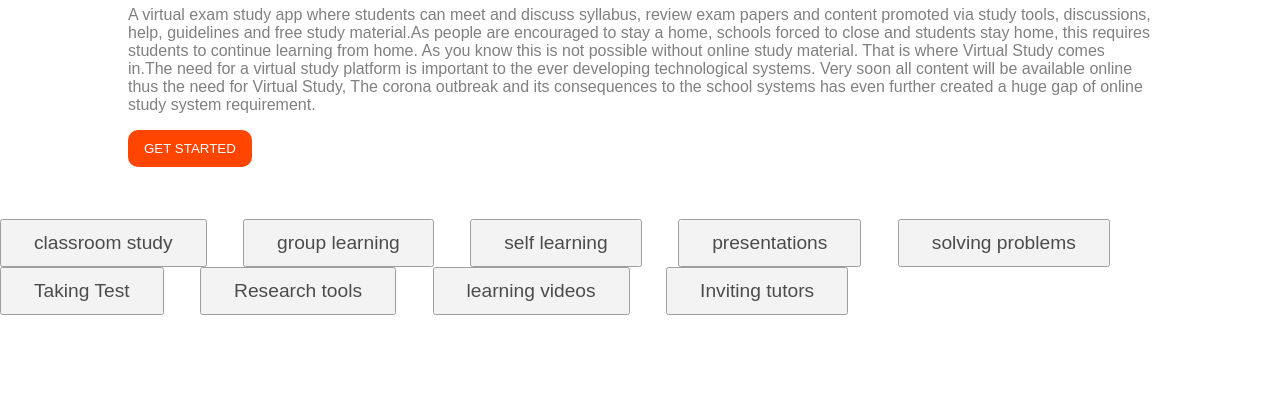
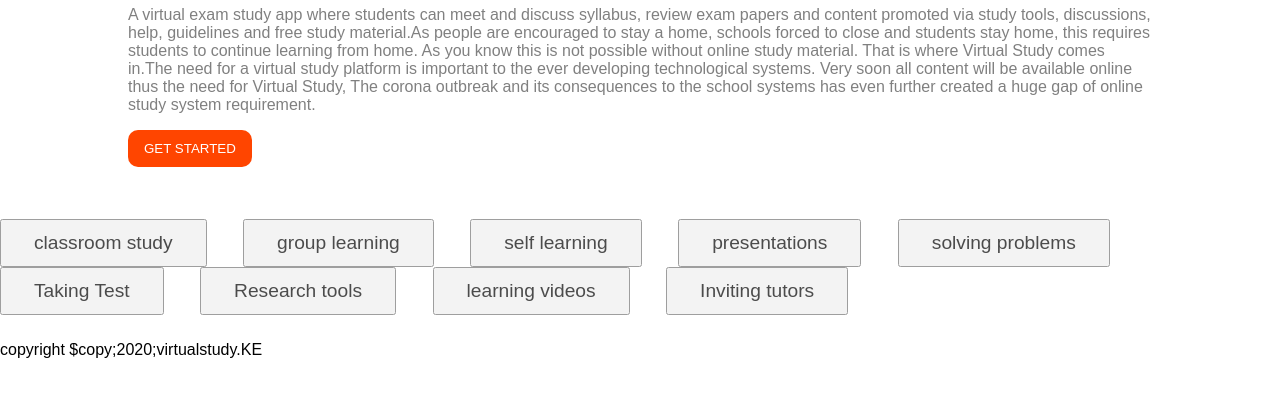
Before and after one commit to l-beep/virtualstudy-KE, a plain HTML site: page template.html in a window 1280 px wide. Shown: the part 286-682 px from the top of the page. Drawn offline with Linux system fonts and the light colour scheme; files whose address does not match are found by name.

Commit message:
add footer to the template.html

```diff
--- a/template.html
+++ b/template.html
@@ -43,6 +43,9 @@ The corona outbreak and its consequences to the school systems has even further
     <button>learning videos</button>
     <button>Inviting tutors</button>
   </div>
+  <footer>
+    <p>copyright $copy;2020;virtualstudy.KE</p>
+  </footer>
 
 
 
```
